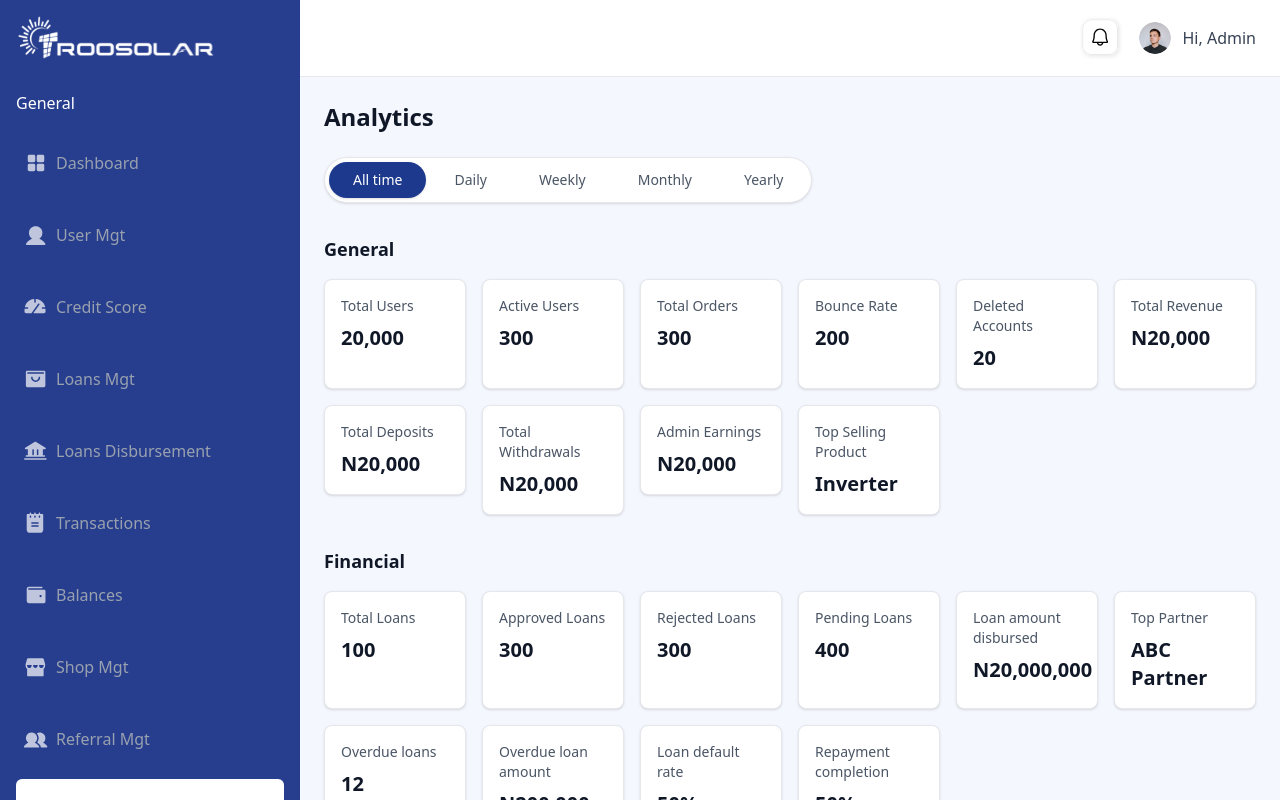
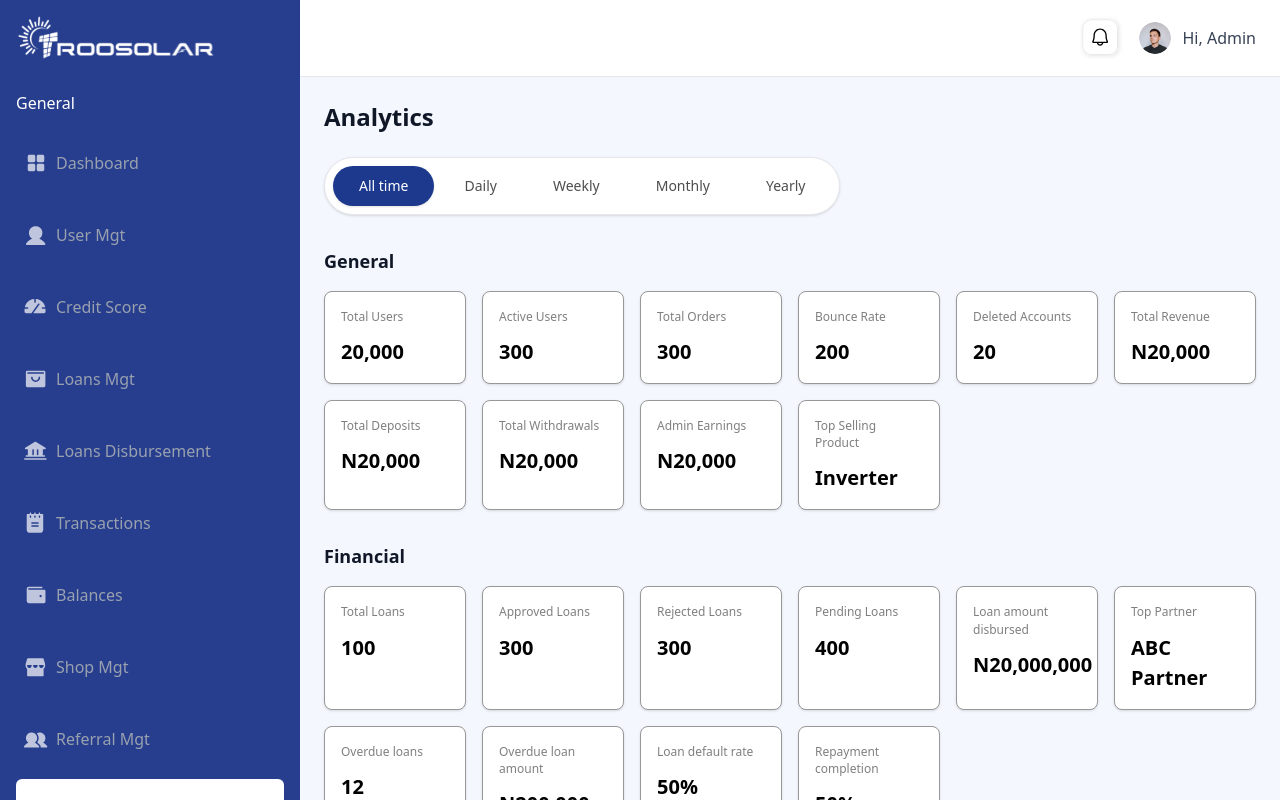
Before and after one commit to Aman-ahmad1143/Troosolar-Dashboard, a React (Vite) app: page /analytics in a window 1280 px wide. Built offline with nearby package versions, Linux system fonts and the light colour scheme.

Commit message:
Analytics and Referral page updated

```diff
--- a/src/pages/analytics/Analytics.tsx
+++ b/src/pages/analytics/Analytics.tsx
@@ -1,17 +1,34 @@
-import { useState } from 'react';
-import { analyticsData, timePeriods, revenueProductOptions } from './analytics.ts';
-import Header from '../../component/Header';
+import { useState } from "react";
+import {
+  analyticsData,
+  timePeriods,
+  revenueProductOptions,
+} from "./analytics.ts";
+import Header from "../../component/Header";
 
 const Analytics = () => {
-  const [selectedPeriod, setSelectedPeriod] = useState('alltime');
-  const [revenueProduct, setRevenueProduct] = useState('all');
+  const [selectedPeriod, setSelectedPeriod] = useState("alltime");
+  const [revenueProduct, setRevenueProduct] = useState("all");
 
-  const StatCard = ({ title, value }: { title: string; value: string }) => (
-    <div className="bg-white rounded-lg p-4 border border-gray-200 shadow-sm">
-      <h3 className="text-sm font-medium text-gray-600 mb-2">{title}</h3>
-      <p className="text-xl font-semibold text-gray-900">{value}</p>
+const StatCard = ({ title, value, className = "" }) => {
+  return (
+    <div className={`bg-white p-4 shadow-sm ${className}`}>
+      <h3
+        className="text-sm font-medium mb-3"
+        style={{ color: "#00000080", fontSize: "12px" }}
+      >
+        {title}
+      </h3>
+      <p
+        className="font-semibold"
+        style={{ color: "#000000", fontSize: "20px" }}
+      >
+        {value}
+      </p>
     </div>
   );
+};
+
 
   return (
     <div className="min-h-screen bg-[#F5F7FF]">
@@ -22,15 +39,15 @@ const Analytics = () => {
         <h1 className="text-2xl font-semibold text-gray-900 mb-6">Analytics</h1>
 
         {/* Time Period Filters */}
-        <div className="bg-white rounded-full p-1 inline-flex gap-1 mb-8 shadow-sm border border-gray-200">
-          {timePeriods.map(period => (
+        <div className="bg-white rounded-full p-2 inline-flex gap-1 mb-8 shadow-sm border border-gray-200">
+          {timePeriods.map((period) => (
             <button
               key={period.value}
               onClick={() => setSelectedPeriod(period.value)}
-              className={`px-6 py-2 rounded-full text-sm font-medium transition-colors ${
+              className={`px-6.5 py-2.5 rounded-full text-sm font-medium transition-colors cursor-pointer ${
                 selectedPeriod === period.value
-                  ? 'bg-blue-900 text-white shadow-sm'
-                  : 'text-gray-600 hover:text-gray-900'
+                  ? "bg-blue-900 text-white shadow-sm"
+                  : "text-[#000000B2] hover:text-black"
               }`}
             >
               {period.label}
@@ -43,48 +60,54 @@ const Analytics = () => {
           <h2 className="text-lg font-semibold text-gray-900 mb-4">General</h2>
           <div className="grid grid-cols-1 md:grid-cols-2 lg:grid-cols-3 xl:grid-cols-6 gap-4 mb-4">
             {analyticsData.general.slice(0, 6).map((stat, index) => (
-              <StatCard key={index} title={stat.title} value={stat.value} />
+              <StatCard
+                key={index}
+                title={stat.title}
+                value={stat.value}
+                className="border border-[#989898] rounded-lg"
+              />
             ))}
           </div>
           <div className="grid grid-cols-1 md:grid-cols-2 lg:grid-cols-3 xl:grid-cols-6 gap-4">
-            <div className="xl:col-span-1">
-              <StatCard title={analyticsData.general[6].title} value={analyticsData.general[6].value} />
-            </div>
-            <div className="xl:col-span-1">
-              <StatCard title={analyticsData.general[7].title} value={analyticsData.general[7].value} />
-            </div>
-            <div className="xl:col-span-1">
-              <StatCard title={analyticsData.general[8].title} value={analyticsData.general[8].value} />
-            </div>
-            <div className="xl:col-span-1">
-              <StatCard title={analyticsData.general[9].title} value={analyticsData.general[9].value} />
-            </div>
-            <div className="xl:col-span-2"></div> {/* Empty space for alignment */}
+            {analyticsData.general.slice(6, 10).map((stat, index) => (
+              <StatCard
+                key={index}
+                title={stat.title}
+                value={stat.value}
+                className="border border-[#989898] rounded-lg xl:col-span-1"
+              />
+            ))}
+            <div className="xl:col-span-2"></div>{" "}
+            {/* Empty space for alignment */}
           </div>
         </div>
 
         {/* Financial Section */}
         <div className="mb-8">
-          <h2 className="text-lg font-semibold text-gray-900 mb-4">Financial</h2>
+          <h2 className="text-lg font-semibold text-gray-900 mb-4">
+            Financial
+          </h2>
           <div className="grid grid-cols-1 md:grid-cols-2 lg:grid-cols-3 xl:grid-cols-6 gap-4 mb-4">
             {analyticsData.financial.slice(0, 6).map((stat, index) => (
-              <StatCard key={index} title={stat.title} value={stat.value} />
+              <StatCard
+                key={index}
+                title={stat.title}
+                value={stat.value}
+                className="border border-[#989898] rounded-lg"
+              />
             ))}
           </div>
           <div className="grid grid-cols-1 md:grid-cols-2 lg:grid-cols-3 xl:grid-cols-6 gap-4">
-            <div className="xl:col-span-1">
-              <StatCard title={analyticsData.financial[6].title} value={analyticsData.financial[6].value} />
-            </div>
-            <div className="xl:col-span-1">
-              <StatCard title={analyticsData.financial[7].title} value={analyticsData.financial[7].value} />
-            </div>
-            <div className="xl:col-span-1">
-              <StatCard title={analyticsData.financial[8].title} value={analyticsData.financial[8].value} />
-            </div>
-            <div className="xl:col-span-1">
-              <StatCard title={analyticsData.financial[9].title} value={analyticsData.financial[9].value} />
-            </div>
-            <div className="xl:col-span-2"></div> {/* Empty space for alignment */}
+            {analyticsData.financial.slice(6, 10).map((stat, index) => (
+              <StatCard
+                key={index}
+                title={stat.title}
+                value={stat.value}
+                className="border border-[#989898] rounded-lg xl:col-span-1"
+              />
+            ))}
+            <div className="xl:col-span-2"></div>{" "}
+            {/* Empty space for alignment */}
           </div>
         </div>
 
@@ -95,28 +118,51 @@ const Analytics = () => {
             {analyticsData.revenue.map((stat, index) => {
               if (stat.title === "Revenue by product") {
                 return (
-                  <div key={index} className="bg-white rounded-lg p-4 border border-gray-200 shadow-sm">
-                    <h3 className="text-sm font-medium text-gray-600 mb-2">{stat.title}</h3>
+                  <div
+                    key={index}
+                    className="bg-white p-4 shadow-sm border border-[#989898] rounded-lg"
+                  >
+                    <h3 className="text-sm font-medium text-gray-600 mb-2">
+                      {stat.title}
+                    </h3>
                     <div className="relative">
                       <select
                         value={revenueProduct}
                         onChange={(e) => setRevenueProduct(e.target.value)}
                         className="appearance-none bg-white border border-gray-300 rounded-lg px-3 py-2 pr-8 text-sm text-gray-700 focus:outline-none focus:ring-2 focus:ring-blue-500 focus:border-blue-500 w-full"
                       >
-                        {revenueProductOptions.map(option => (
+                        {revenueProductOptions.map((option) => (
                           <option key={option.value} value={option.value}>
                             {stat.value}
                           </option>
                         ))}
                       </select>
-                      <svg className="absolute right-2 top-1/2 transform -translate-y-1/2 w-4 h-4 text-gray-400" fill="none" stroke="currentColor" viewBox="0 0 24 24">
-                        <path strokeLinecap="round" strokeLinejoin="round" strokeWidth={2} d="M19 9l-7 7-7-7" />
+                      <svg
+                        className="absolute right-2 top-1/2 transform -translate-y-1/2 w-4 h-4 text-gray-400"
+                        fill="none"
+                        stroke="currentColor"
+                        viewBox="0 0 24 24"
+                      >
+                        <path
+                          strokeLinecap="round"
+                          strokeLinejoin="round"
+                          strokeWidth={2}
+                          d="M19 9l-7 7-7-7"
+                        />
                       </svg>
                     </div>
                   </div>
                 );
               }
-              return <StatCard key={index} title={stat.title} value={stat.value} />;
+
+              return (
+                <StatCard
+                  key={index}
+                  title={stat.title}
+                  value={stat.value}
+                  className="border border-[#989898] rounded-lg"
+                />
+              );
             })}
           </div>
         </div>
```
Also changed, not shown: src/pages/referral_mgt/Referral_mgt.tsx (+63 -42 lines).
